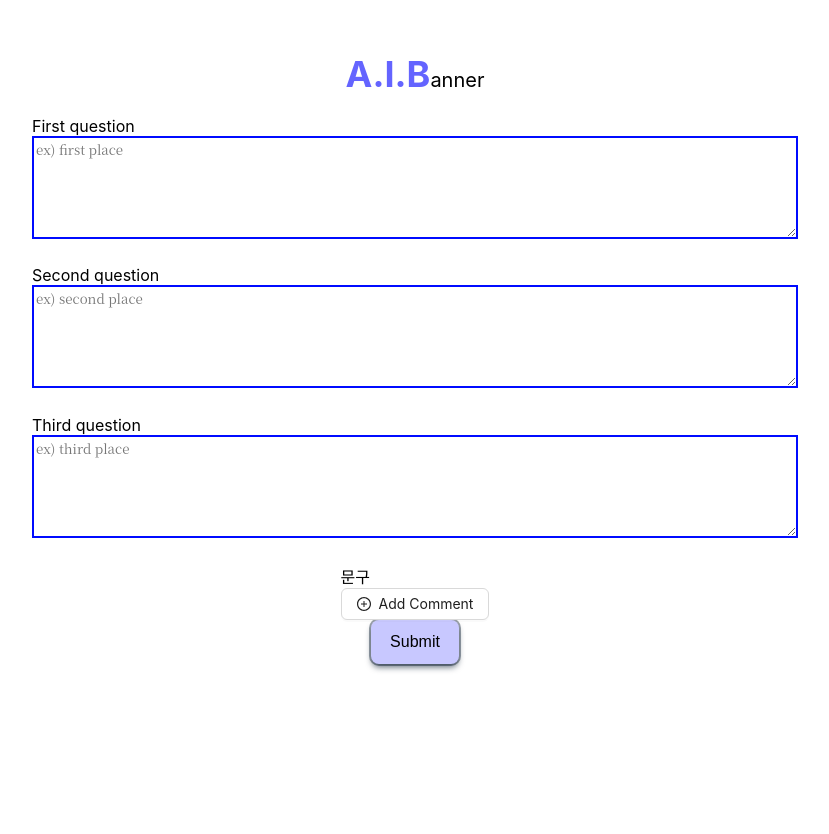
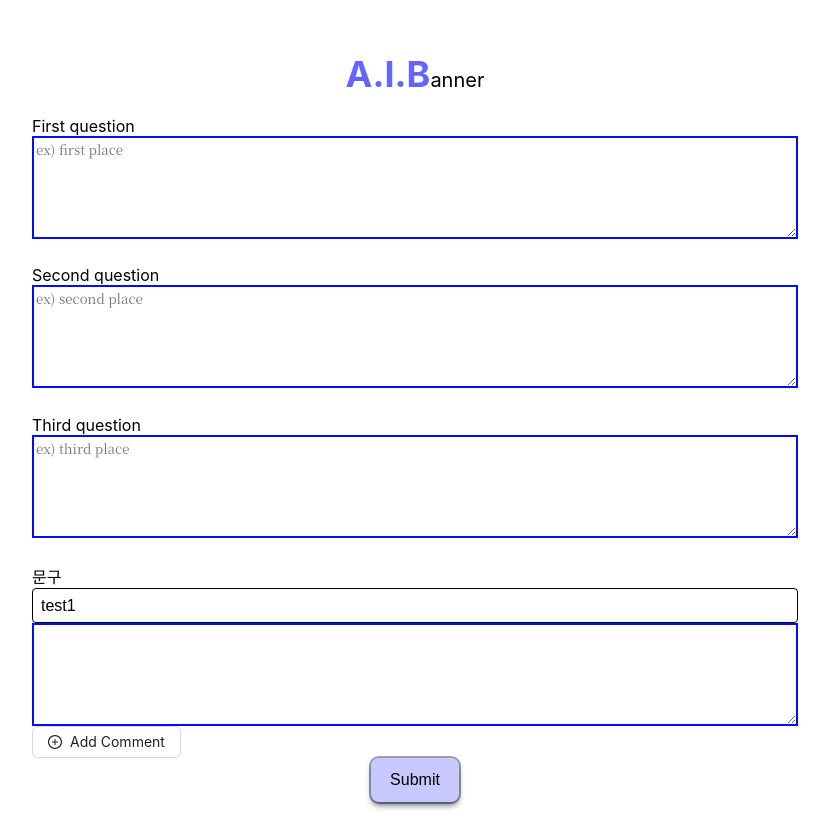
Before and after one commit to poeYSK/stable-diffusion-banner, a React (Create React App) app: page / in a window 1280 px wide. Shown: the top 834 px of the page, without its empty margins (257-1086 px from the left). Before the commit the page ends 800 px from the top, so only its background shows below. Built offline with nearby package versions, Linux system fonts and the light colour scheme.

Commit message:
:bug: 문구 창 수정 완료

```diff
--- a/src/components/comment.jsx
+++ b/src/components/comment.jsx
@@ -6,9 +6,9 @@ import TextareaAutosize from "react-textarea-autosize";
 import { Select } from "./select";
 
 export const Comment = (props) => {
-  const [comments, setComments] = useState(props.comments || []);
+  const [comments, setComments] = useState(props.comments || [""]);
   const [selectedOptions, setSelectedOptions] = useState(
-    props.selectedOptions || []
+    props.selectedOptions || [""]
   );
 
   const addComment = () => {
@@ -51,14 +51,17 @@ export const Comment = (props) => {
           />
           <TextareaAutosize
             id=""
-            className="question-class"
+            className="comment-outline"
             minRows={5}
             cols={100}
             value={comment || ""}
             onChange={(e) => onTextChange(index, e)}
           />
           {comments.length > 1 && (
-            <Button onClick={() => deleteComment(index)}>
+            <Button
+              className="delete-button"
+              onClick={() => deleteComment(index)}
+            >
               <MinusCircleOutlined />
               Delete
             </Button>
--- a/src/page/first/index.css
+++ b/src/page/first/index.css
@@ -14,9 +14,20 @@
     font-family: "NotoSerifWeb", "Noto Serif CJK Kr", "Apple SD Gothic Neo", "Malgun Gothic", sans-serif;
 }
 
+.comment-outline {
+    border: 2px solid rgb(0, 11, 255);
+    outline-color: rgb(100, 100, 255);
+    font-size: 12;
+    font-family: "NotoSerifWeb", "Noto Serif CJK Kr", "Apple SD Gothic Neo", "Malgun Gothic", sans-serif;
+}
+
 .form-comment {
     display: flex;
     flex-direction: column;
+}
+
+.delete-button {
+    margin-bottom: 3ch;
 }
 
 #submitButton {
```
